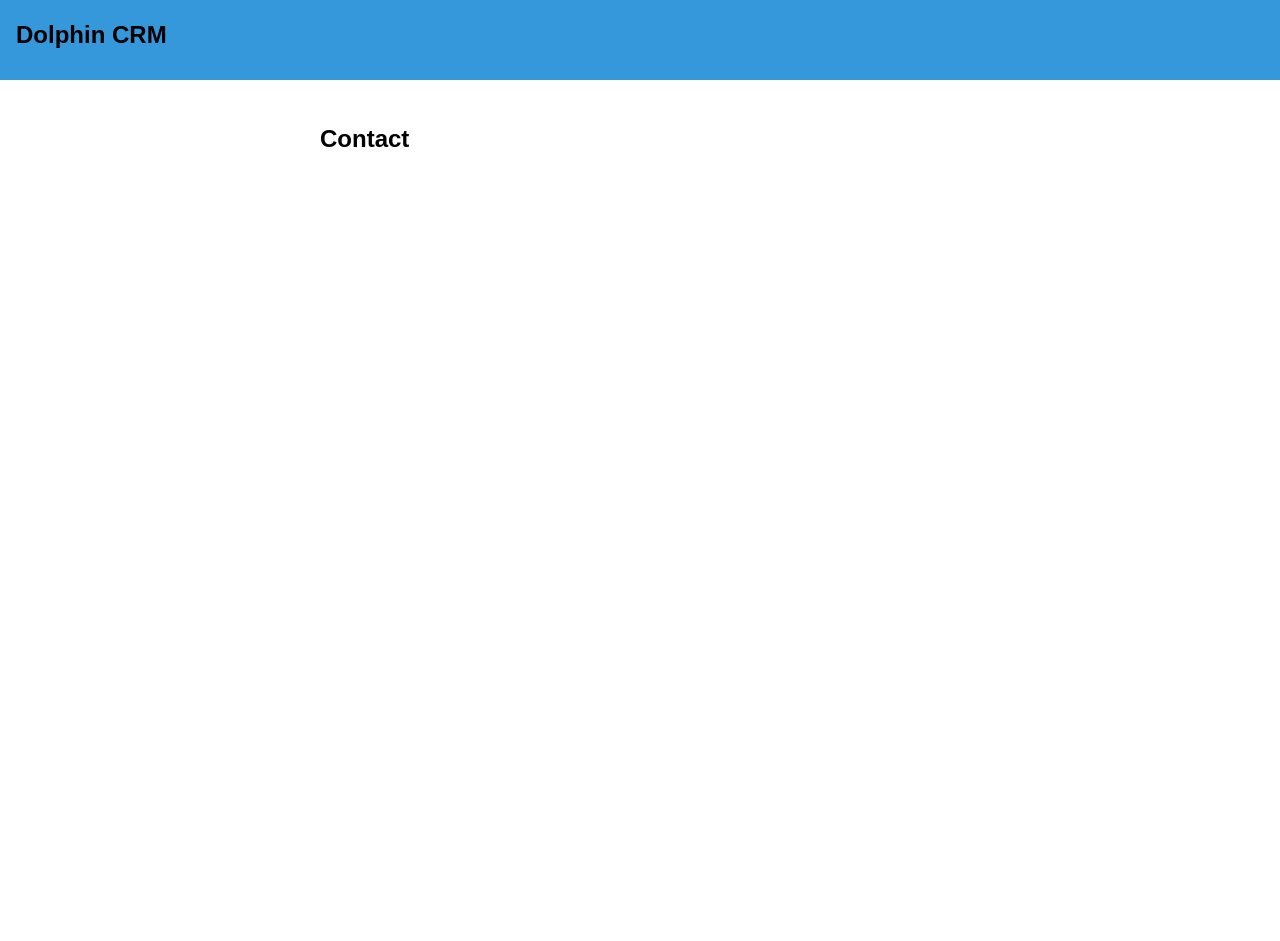
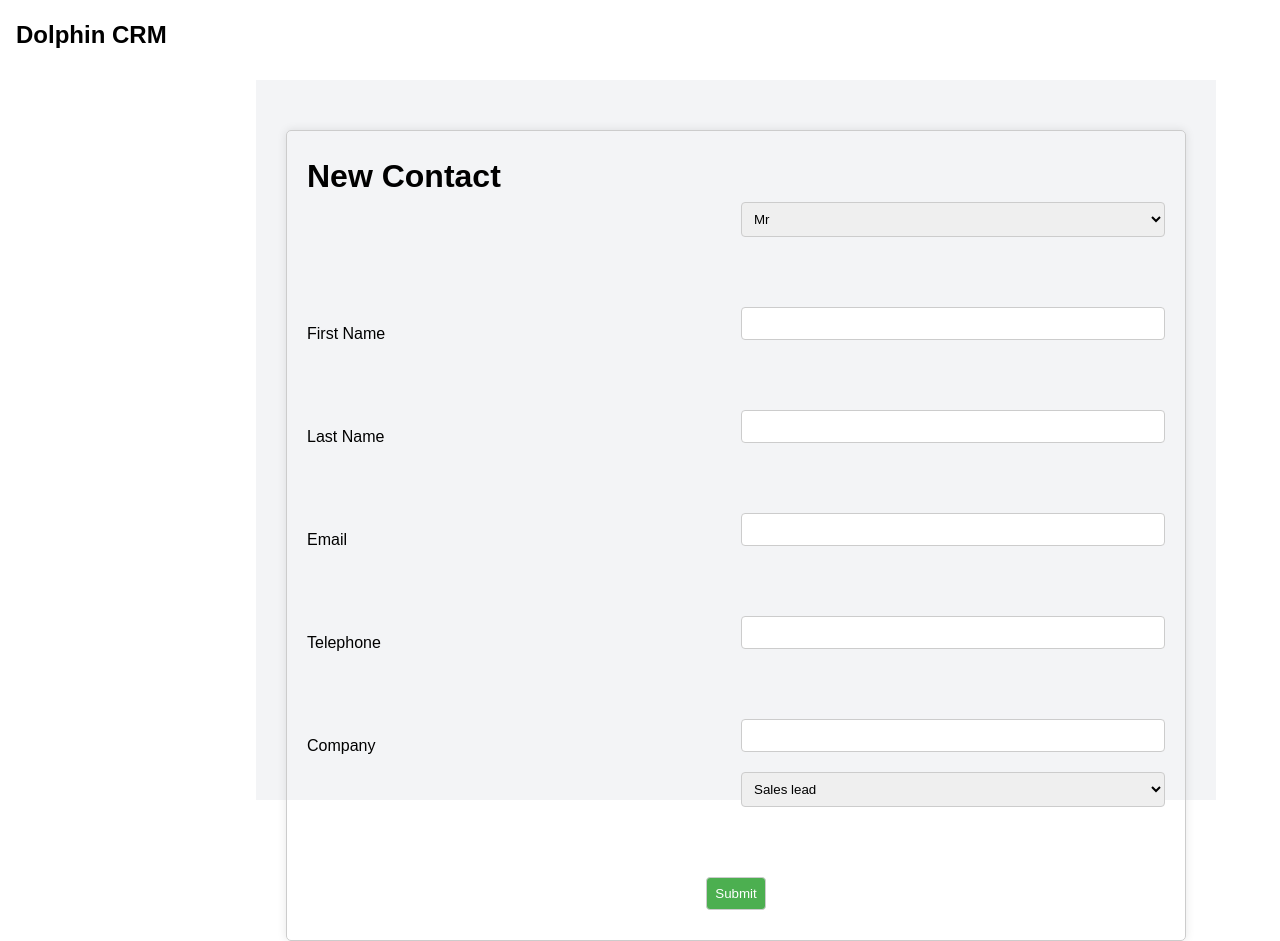
Before and after one commit to b13nmaN/comp2245-finalproject, a PHP site: template pages/new-contact.php in a window 1280 px wide. Before the commit the page ends 147 px from the top, so only its background shows below. Run offline with PHP 8.4, Linux system fonts and the light colour scheme; the template is opened without the code that fills it, so the values that code supplies are empty.

Commit message:
added general styling

```diff
--- a/assets/css/styles.css
+++ b/assets/css/styles.css
@@ -7,15 +7,24 @@
 
 /* General styles */
 body {
+    min-height: 100vh;
     font-family: Arial, sans-serif;
     line-height: 1.6;
 }
 
 /* Variables */
 :root {
-    --primary-color: #3498db;
-    --secondary-color: #2ecc71;
-}
+    /* dark blue */
+    --color-dark-blue: #1f2937;
+    /* purple */
+    --color-purple: #4f46e5;
+    /* light gray */
+    --color-light-gray: #f3f4f6;
+    /* yellow */
+    --color-yellow: #fcd34d;
+    /* green */
+    --color-green: #48bb78;
+  }
 
 /* 2 Column Layout */
 .container {
@@ -23,15 +32,17 @@ body {
     display: grid;
     grid-template-columns: 20% 75%;
     grid-template-rows: 10% 90%;
-    gap: 5%;
 }
 
 nav {
+    background-color: var(--color-purple);
     grid-column: 1;
     grid-row: 2;
 }
 
 main {
+    padding: 30px;
+    background-color: var(--color-light-gray);
     grid-column: 2;
     grid-row: 2;
 }
@@ -56,6 +67,54 @@ header {
 }
 
 
-/* New users page */
-/* login page */
-/* new_contact page */
+/* New contnact page */
+
+.contact-container {
+    margin: 20px auto;
+    padding: 20px;
+    border: 1px solid #ccc;
+    border-radius: 5px;
+    box-shadow: 0 0 10px rgba(0, 0, 0, 0.1);
+
+}
+form {
+    display: grid;
+    grid-template-columns: repeat(2, 1fr); /* create two equal columns */
+    grid-auto-rows: minmax(40px, auto); /* set the minimum and maximum height of the rows */
+    grid-gap: 10px; /* add some space between the grid items */
+    align-items: center; /* vertically align the grid items */
+}
+
+label {
+    grid-column: 1; /* place the labels in the first column */
+}
+
+input, select {
+    grid-column: 2; /* place the inputs and selects in the second column */
+}
+
+input[type="submit"] {
+    grid-column: 1 / 3; /* span the submit button across both columns */
+    justify-self: center; /* horizontally center the button */
+}
+
+label {
+    margin-top: 10px;
+}
+
+input, select {
+    margin-bottom: 10px;
+    padding: 8px;
+    border: 1px solid #ccc;
+    border-radius: 4px;
+}
+
+input[type="submit"] {
+    background-color: #4CAF50;
+    color: white;
+    cursor: pointer;
+}
+
+input[type="submit"]:hover {
+    background-color: #45a049;
+}
--- a/pages/new-contact.php
+++ b/pages/new-contact.php
@@ -1,5 +1,33 @@
 
 
 <main>
-    <h2>Contact</h2>
+    <div class="contact-container">
+        <div class="contact-header">
+            <h1>New Contact</h1>
+        </div>
+        <form action="process-new-contact.php" method="post">
+            <select id="Title" name="Title">
+                <option value="Mr">Mr</option>
+                <option value="Ms">Ms</option>
+            </select><br>
+            <label for="FirstName">First Name</label>
+            <input type="text" id="FirstName" name="FirstName" required><br>
+            <label for="LastName">Last Name</label>
+            <input type="text" id="LastName" name="LastName" required><br>
+
+            <label for="email">Email</label>
+            <input type="email" id="email" name="email" required><br>
+
+            <label for="number">Telephone</label>
+            <input type="tel" id="number" name="number" required><br>
+
+            <label for="company">Company</label>
+            <input type="text" id="company" name="company" required><br>
+            <select id="type" name="type">
+                <option value="Saleslead">Sales lead</option>
+                <option value="support">support</option>
+            </select><br>
+            <input type="submit" value="Submit">
+        </form>
+    </div>
 </main>
```
Also changed, not shown: includes/helpers.php (+3 -4 lines), includes/process-new-contact.php (added, +27 -0 lines).
